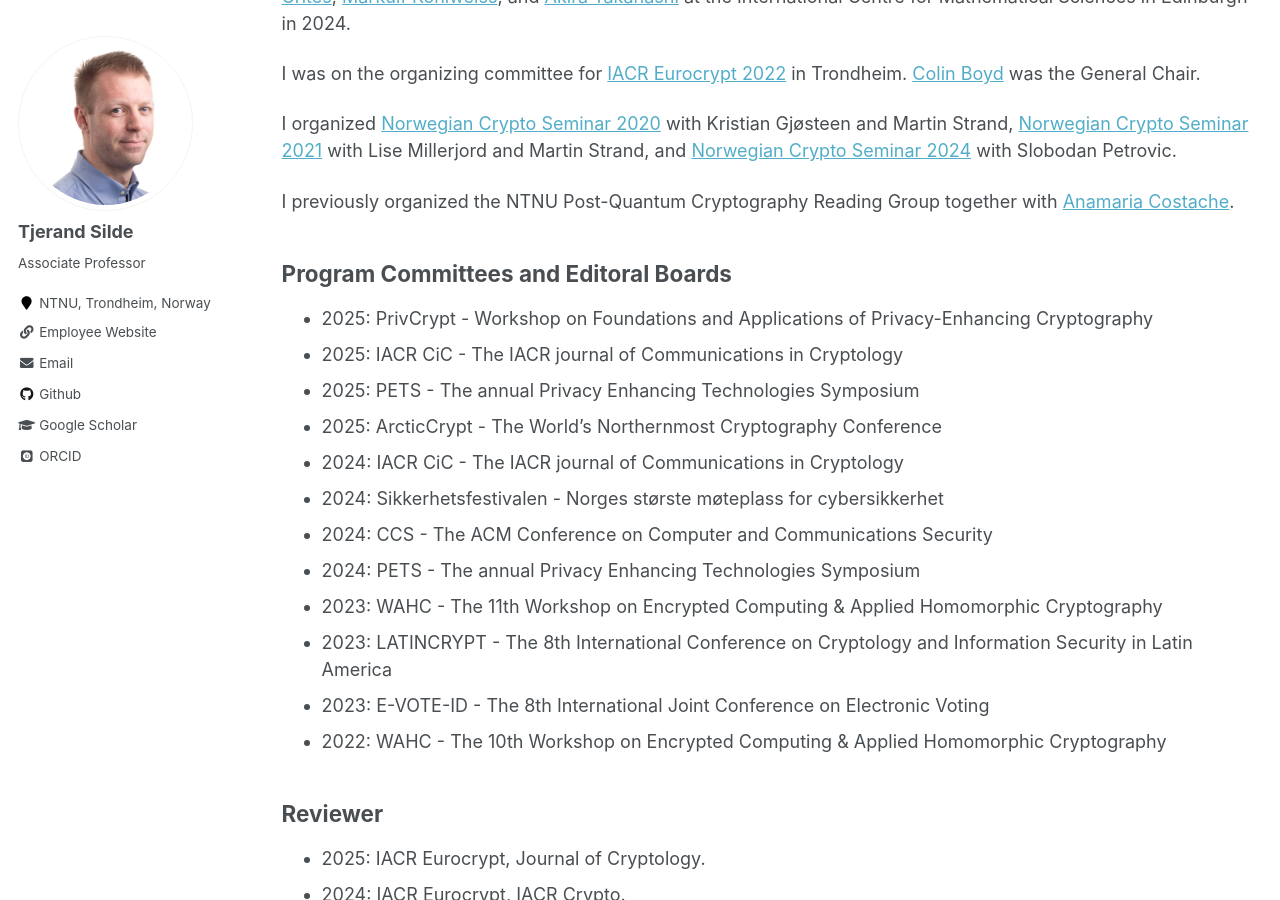
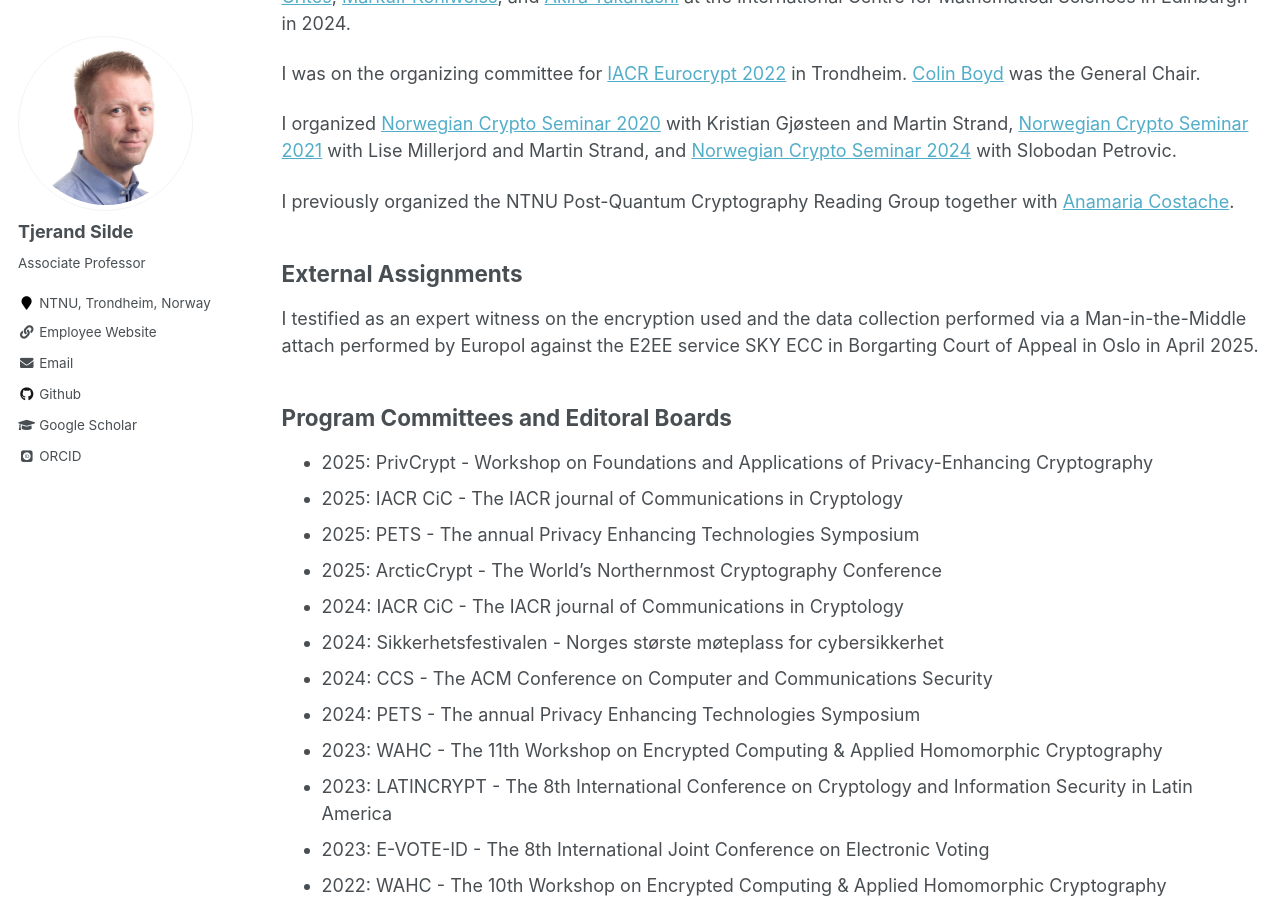
Before and after one commit to tjesi/tjesi.github.io, a Jekyll site: the page built from _pages/service.md, in a window 1280 px wide and 900 px high, scrolled down 430 px. Built offline with Jekyll 4.4.1, drawn with Linux system fonts in a browser that asks for light colours; some web fonts are replaced.

Commit message:
Update service.md

```diff
--- a/_pages/service.md
+++ b/_pages/service.md
@@ -18,6 +18,11 @@ I was on the organizing committee for [IACR Eurocrypt 2022](https://eurocrypt.ia
 I organized [Norwegian Crypto Seminar 2020](https://wiki.math.ntnu.no/nks/nks20) with Kristian Gjøsteen and Martin Strand, [Norwegian Crypto Seminar 2021](https://wiki.math.ntnu.no/nks/nks21) with Lise Millerjord and Martin Strand, and [Norwegian Crypto Seminar 2024](https://wiki.math.ntnu.no/nks/nks24) with Slobodan Petrovic.
 
 I previously organized the NTNU Post-Quantum Cryptography Reading Group together with [Anamaria Costache](https://anamariacostache.github.io/anamariacostache).
+
+## External Assignments
+
+I testified as an expert witness on the encryption used and the data collection performed via a Man-in-the-Middle
+attach performed by Europol against the E2EE service SKY ECC in Borgarting Court of Appeal in Oslo in April 2025.
 
 ## Program Committees and Editoral Boards
 
```
